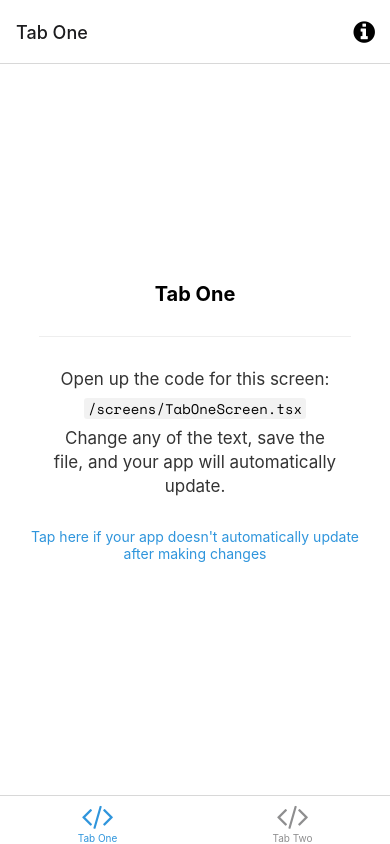
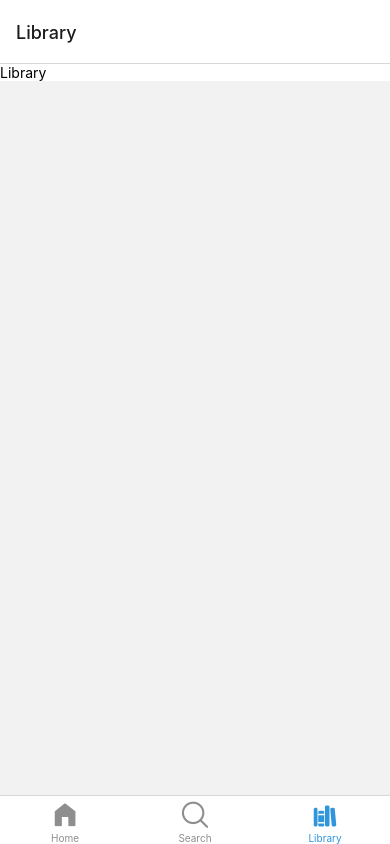
Before and after one commit to ikeryanez/MusicPlayer, a React Native app: screen /TabThree in a window 390 px wide. Built offline with nearby package versions, Linux system fonts and the light colour scheme; what expo-linking would draw is missing.

Commit message:
Navigation

```diff
--- a/app.json
+++ b/app.json
@@ -6,7 +6,7 @@
     "orientation": "portrait",
     "icon": "./assets/images/icon.png",
     "scheme": "myapp",
-    "userInterfaceStyle": "automatic",
+    "userInterfaceStyle": "dark",
     "splash": {
       "image": "./assets/images/splash.png",
       "resizeMode": "contain",
--- a/navigation/index.tsx
+++ b/navigation/index.tsx
@@ -3,7 +3,7 @@
  * https://reactnavigation.org/docs/getting-started
  *
  */
-import { FontAwesome } from '@expo/vector-icons';
+import { FontAwesome, Foundation, AntDesign, Ionicons } from '@expo/vector-icons';
 import { createBottomTabNavigator } from '@react-navigation/bottom-tabs';
 import { NavigationContainer, DefaultTheme, DarkTheme } from '@react-navigation/native';
 import { createNativeStackNavigator } from '@react-navigation/native-stack';
@@ -14,8 +14,9 @@ import Colors from '../constants/Colors';
 import useColorScheme from '../hooks/useColorScheme';
 import ModalScreen from '../screens/ModalScreen';
 import NotFoundScreen from '../screens/NotFoundScreen';
-import TabOneScreen from '../screens/TabOneScreen';
-import TabTwoScreen from '../screens/TabTwoScreen';
+import HomeScreen from '../screens/HomeScreen';
+import SearchScreen from '../screens/SearchScreen';
+import LibraryScreen from '../screens/LibraryScreen';
 import { RootStackParamList, RootTabParamList, RootTabScreenProps } from '../types';
 import LinkingConfiguration from './LinkingConfiguration';
 
@@ -64,10 +65,10 @@ function BottomTabNavigator() {
       }}>
       <BottomTab.Screen
         name="TabOne"
-        component={TabOneScreen}
+        component={HomeScreen}
         options={({ navigation }: RootTabScreenProps<'TabOne'>) => ({
-          title: 'Tab One',
-          tabBarIcon: ({ color }) => <TabBarIcon name="code" color={color} />,
+          title: 'Home',
+          tabBarIcon: ({ color }) => <Foundation name="home" size={30} style={{ marginBottom: -3 }} color={color} />,
           headerRight: () => (
             <Pressable
               onPress={() => navigation.navigate('Modal')}
@@ -86,10 +87,18 @@ function BottomTabNavigator() {
       />
       <BottomTab.Screen
         name="TabTwo"
-        component={TabTwoScreen}
+        component={SearchScreen}
         options={{
-          title: 'Tab Two',
-          tabBarIcon: ({ color }) => <TabBarIcon name="code" color={color} />,
+          title: 'Search',
+          tabBarIcon: ({ color }) => <AntDesign name="search1" size={30} style={{ marginBottom: -3 }} color={color} />,
+        }}
+      />
+      <BottomTab.Screen
+        name="TabThree"
+        component={LibraryScreen}
+        options={{
+          title: 'Library',
+          tabBarIcon: ({ color }) => <Ionicons name="library" size={24} style={{ marginBottom: -3 }} color={color} />,
         }}
       />
     </BottomTab.Navigator>
--- /dev/null
+++ b/screens/HomeScreen.tsx
@@ -0,0 +1,12 @@
+import React from 'react'
+import { View, Text } from '../components/Themed'
+
+const HomeScreen = () => {
+  return (
+    <View>
+      <Text>Home</Text>
+    </View>
+  )
+}
+
+export default HomeScreen
--- /dev/null
+++ b/screens/LibraryScreen.tsx
@@ -0,0 +1,12 @@
+import React from 'react'
+import { Text, View } from '../components/Themed'
+
+const LibraryScreen = () => {
+  return (
+    <View>
+        <Text>Library</Text>
+    </View>
+  )
+}
+
+export default LibraryScreen
--- /dev/null
+++ b/screens/SearchScreen.tsx
@@ -0,0 +1,12 @@
+import React from 'react'
+import { View, Text } from '../components/Themed'
+
+const SearchScreen = () => {
+  return (
+    <View>
+      <Text>Search</Text>
+    </View>
+  )
+}
+
+export default SearchScreen
--- a/screens/TabOneScreen.tsx
+++ /dev/null
@@ -1,32 +0,0 @@
-import { StyleSheet } from 'react-native';
-
-import EditScreenInfo from '../components/EditScreenInfo';
-import { Text, View } from '../components/Themed';
-import { RootTabScreenProps } from '../types';
-
-export default function TabOneScreen({ navigation }: RootTabScreenProps<'TabOne'>) {
-  return (
-    <View style={styles.container}>
-      <Text style={styles.title}>Tab One</Text>
-      <View style={styles.separator} lightColor="#eee" darkColor="rgba(255,255,255,0.1)" />
-      <EditScreenInfo path="/screens/TabOneScreen.tsx" />
-    </View>
-  );
-}
-
-const styles = StyleSheet.create({
-  container: {
-    flex: 1,
-    alignItems: 'center',
-    justifyContent: 'center',
-  },
-  title: {
-    fontSize: 20,
-    fontWeight: 'bold',
-  },
-  separator: {
-    marginVertical: 30,
-    height: 1,
-    width: '80%',
-  },
-});
--- a/screens/TabTwoScreen.tsx
+++ /dev/null
@@ -1,31 +0,0 @@
-import { StyleSheet } from 'react-native';
-
-import EditScreenInfo from '../components/EditScreenInfo';
-import { Text, View } from '../components/Themed';
-
-export default function TabTwoScreen() {
-  return (
-    <View style={styles.container}>
-      <Text style={styles.title}>Tab Two</Text>
-      <View style={styles.separator} lightColor="#eee" darkColor="rgba(255,255,255,0.1)" />
-      <EditScreenInfo path="/screens/TabTwoScreen.tsx" />
-    </View>
-  );
-}
-
-const styles = StyleSheet.create({
-  container: {
-    flex: 1,
-    alignItems: 'center',
-    justifyContent: 'center',
-  },
-  title: {
-    fontSize: 20,
-    fontWeight: 'bold',
-  },
-  separator: {
-    marginVertical: 30,
-    height: 1,
-    width: '80%',
-  },
-});
--- a/types.tsx
+++ b/types.tsx
@@ -27,6 +27,7 @@ export type RootStackScreenProps<Screen extends keyof RootStackParamList> = Nati
 export type RootTabParamList = {
   TabOne: undefined;
   TabTwo: undefined;
+  TabThree: undefined;
 };
 
 export type RootTabScreenProps<Screen extends keyof RootTabParamList> = CompositeScreenProps<
```
